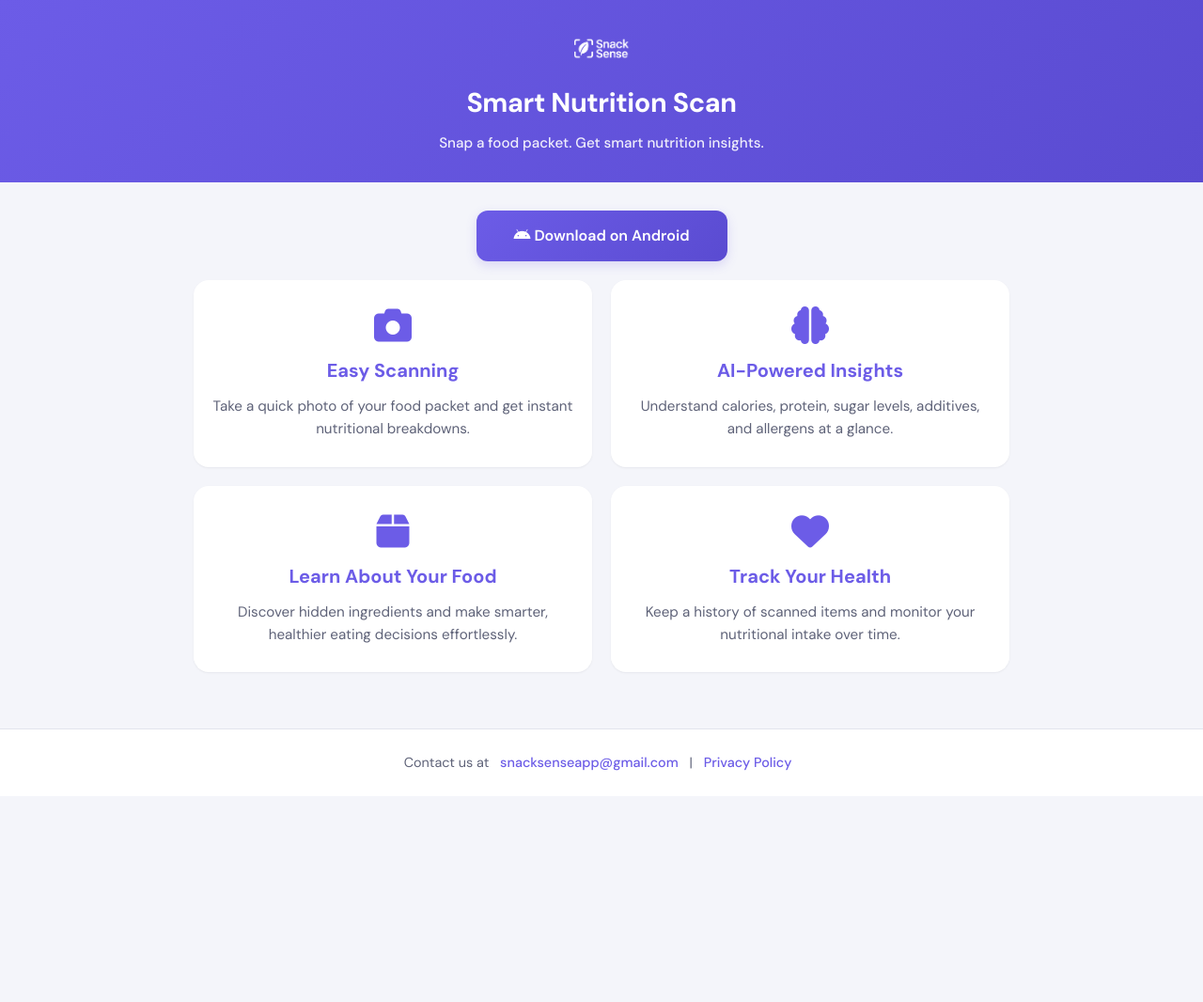
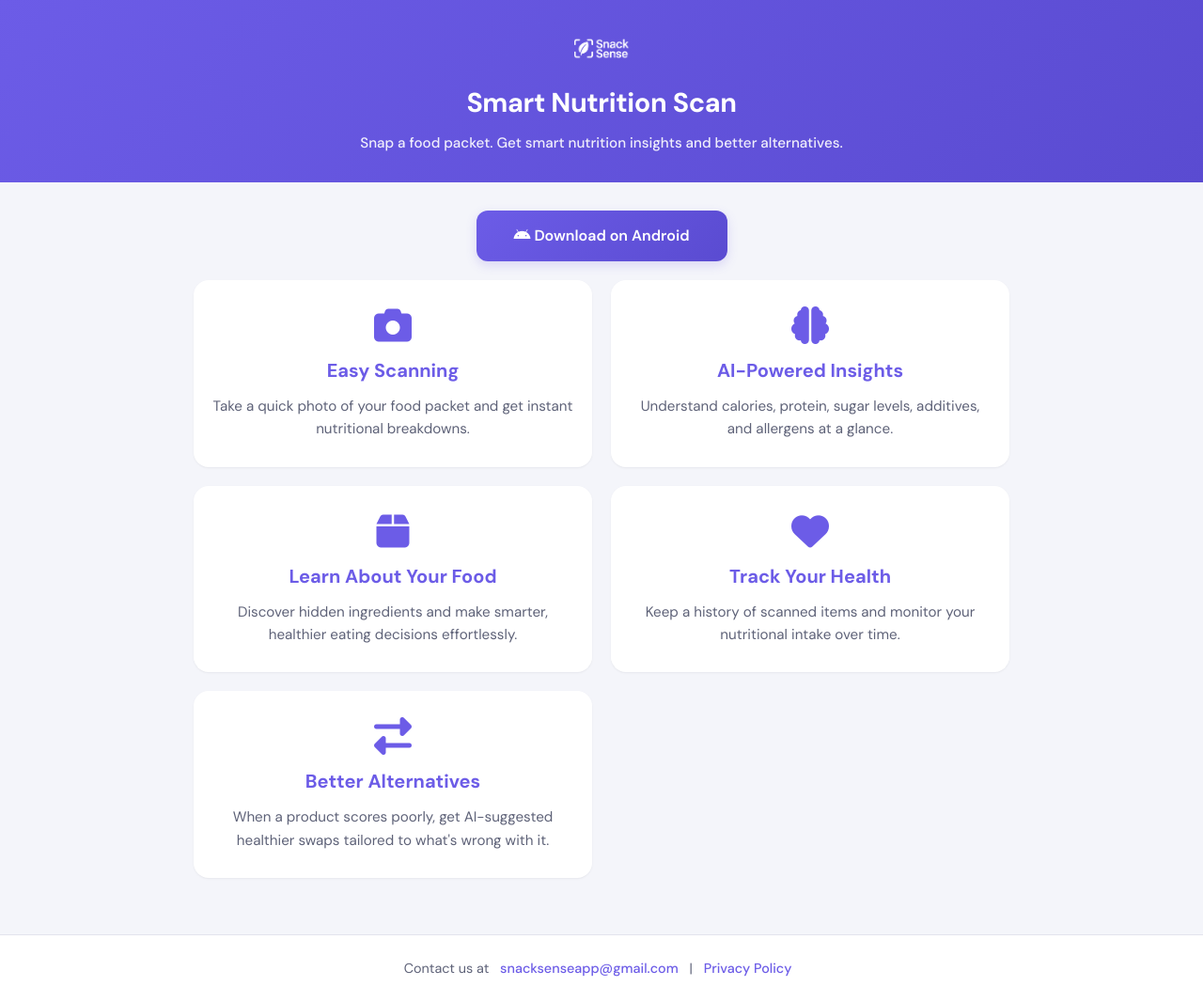
Before and after one commit to shantanum91/snack-sense-fb, a plain HTML site: page public/index.html in a window 1280 px wide. Shown: the whole page at 94% size. Before the commit the page ends 847 px from the top, so only its background shows below. Drawn offline with Linux system fonts and the light colour scheme.

Commit message:
Alternatices

```diff
--- a/functions/src/index.ts
+++ b/functions/src/index.ts
@@ -12,5 +12,5 @@ import * as logger from "firebase-functions/logger";
 
 export const getAppVersion = onRequest({ cors: true }, (req, res) => {
     logger.info("Retriving app version", { structuredData: true });
-    res.json({ latestVersion: "1.0.2" });
+    res.json({ latestVersion: "1.0.5" });
 });
--- a/public/index.html
+++ b/public/index.html
@@ -195,7 +195,7 @@
 <header class="fade-in">
   <img src="assets/snacksense1.png" alt="Smart Nutrition Logo">
   <h1>Smart Nutrition Scan</h1>
-  <p class="subtitle">Snap a food packet. Get smart nutrition insights.</p>
+  <p class="subtitle">Snap a food packet. Get smart nutrition insights and better alternatives.</p>
 </header>
 
 <main class="fade-in" style="animation-delay: 0.1s;">
@@ -222,6 +222,11 @@
         <h2>Track Your Health</h2>
         <p>Keep a history of scanned items and monitor your nutritional intake over time.</p>
       </div>
+      <div class="feature">
+        <i class="fas fa-exchange-alt feature-icon"></i>
+        <h2>Better Alternatives</h2>
+        <p>When a product scores poorly, get AI-suggested healthier swaps tailored to what's wrong with it.</p>
+      </div>
     </div>
   </section>
 </main>
```
